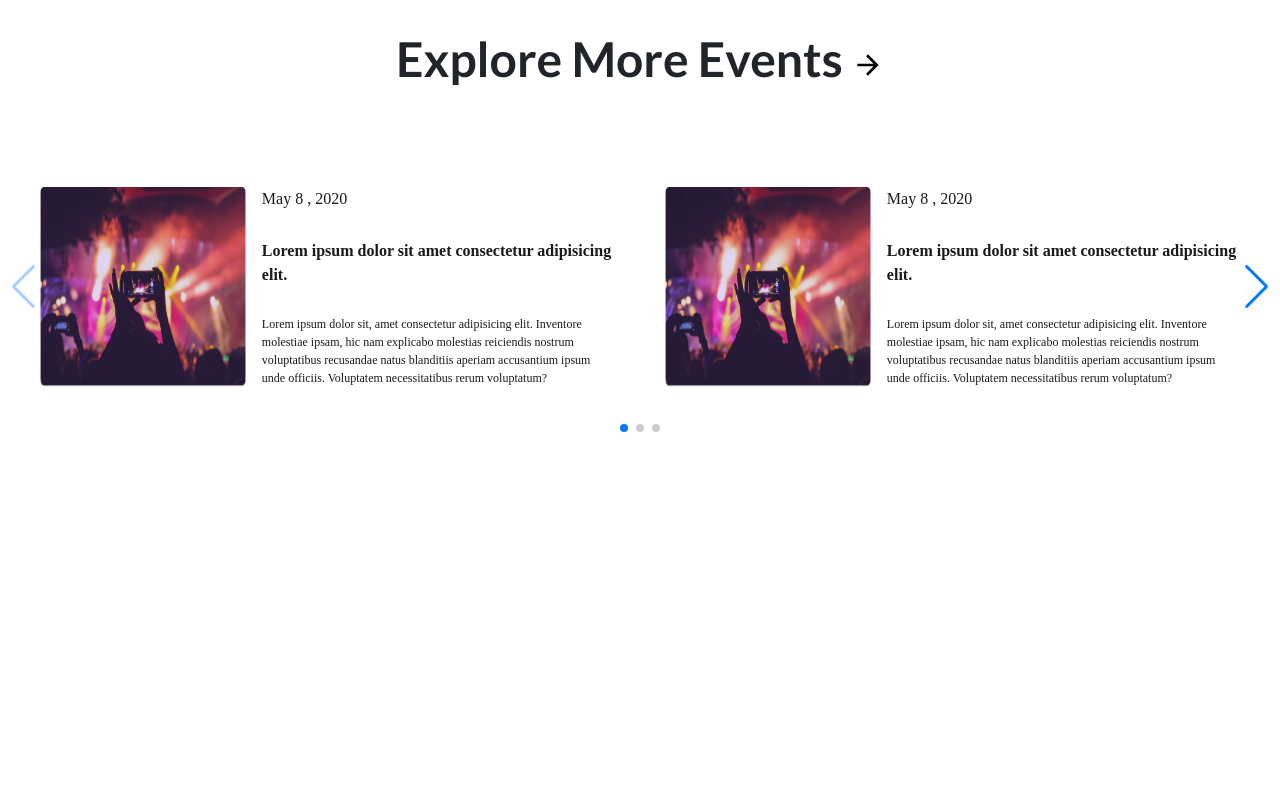
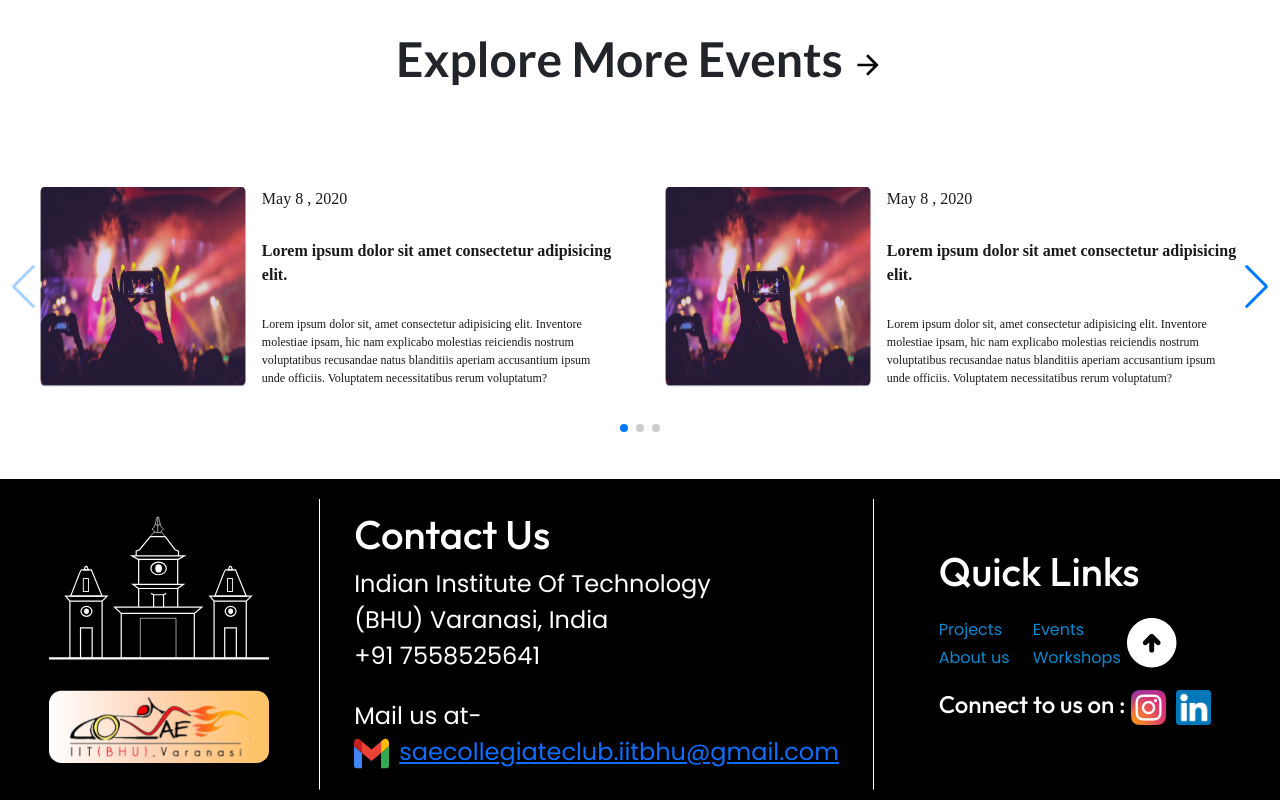
Before and after one commit to automobile-club/Automobile-Website, a Next.js app: page /events/individual in a window 1280 px wide. Shown: the part 1481-2281 px from the top of the page. Before the commit the page ends 1960 px from the top, so only its background shows below. Built offline with nearby package versions, Linux system fonts and the light colour scheme.

Commit message:
footer issue resolved

```diff
--- a/pages/events/index.tsx
+++ b/pages/events/index.tsx
@@ -2,7 +2,7 @@ import styles from "@/styles/events.module.css";
 import Image from "next/image";
 import Link from "next/link";
 import Navbar from "@/components/Navbar";
-import Footer from '@/components/Footer'
+import Footer from '@/components/Footer';
 
 export default function Events() {
   return (
--- a/pages/events/individual.tsx
+++ b/pages/events/individual.tsx
@@ -184,6 +184,7 @@ const SingleEvent = () => {
 
             </div>
         </div>
+        <Footer/>
     </>
   )
 }
--- a/pages/index.tsx
+++ b/pages/index.tsx
@@ -3,7 +3,7 @@ import Navbar from "@/components/Navbar";
 import styles from "@/styles/Home.module.css";
 import Image from "next/image";
 import Link from "next/link";
-import Footer from '@/components/Footer'
+import Footer from "@/components/Footer";
 import BlogContainer from "@/components/BlogContainer";
 import DirectionCards from "@/components/DirectionCards/DirectionCards";
 
```
